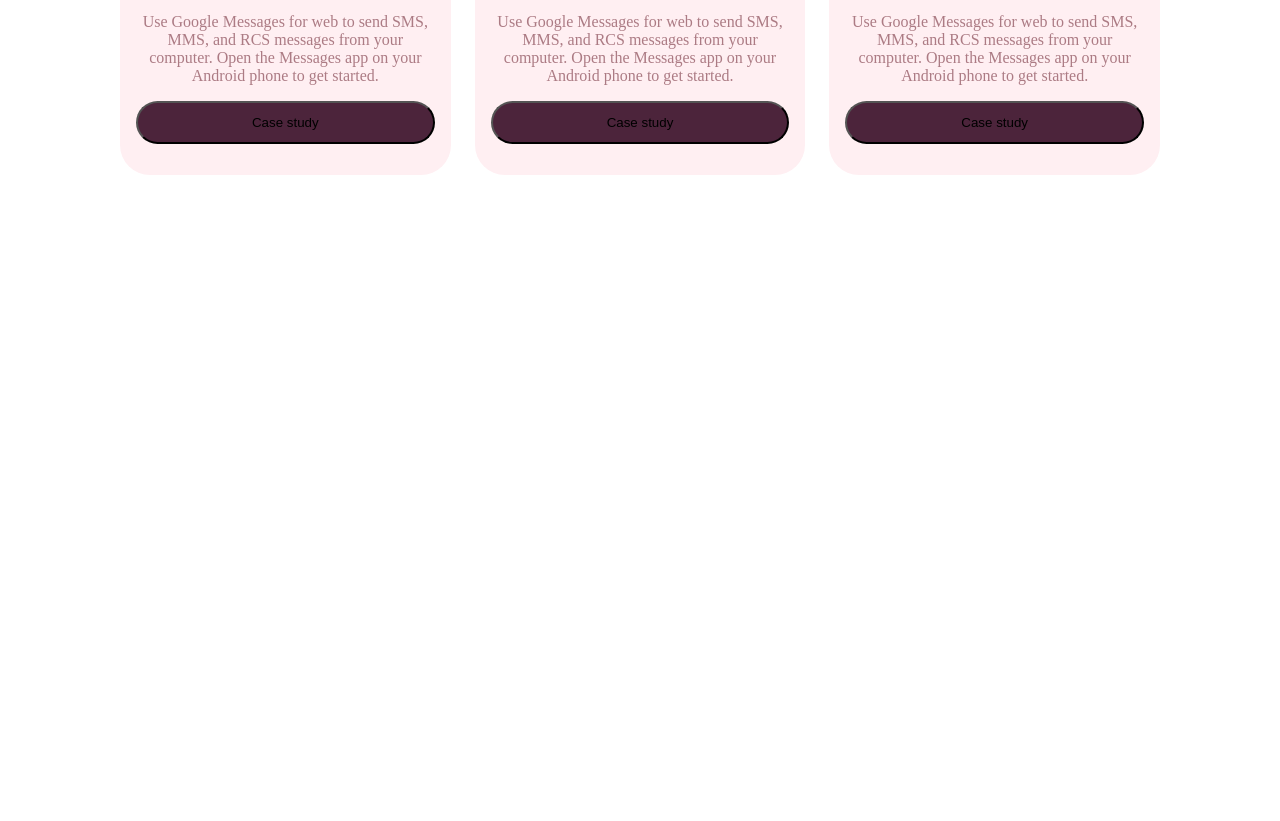
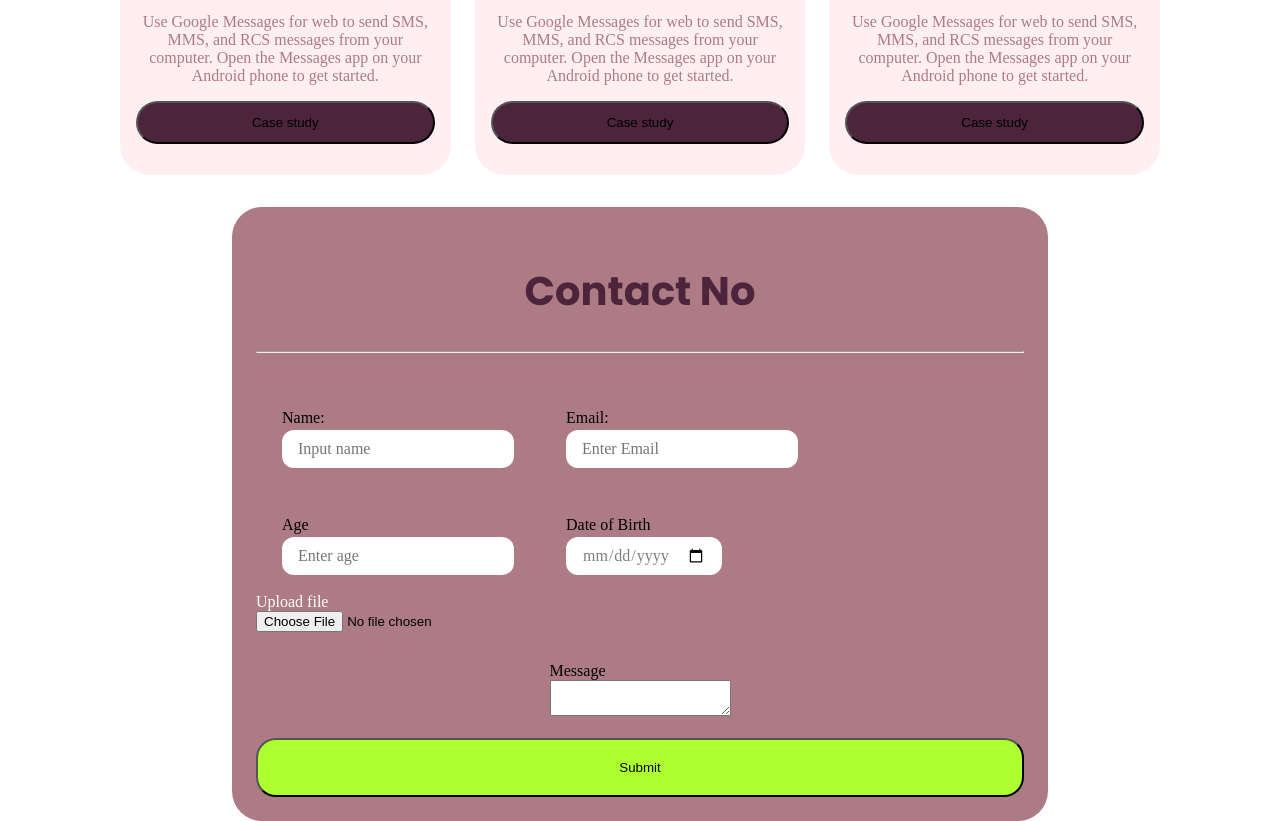
Before and after one commit to Andrewcloud456/Andrew-s-work, a plain HTML site: page index.html in a window 1280 px wide. Shown: the part 1084-1905 px from the top of the page. Before the commit the page ends 1299 px from the top, so only its background shows below. Drawn offline with Linux system fonts and the light colour scheme.

Commit message:
An update of the previous HTML

```diff
--- a/assests/styles/index.css
+++ b/assests/styles/index.css
@@ -144,3 +144,103 @@
     padding:16px;
     margin-top:12px;
 }
+#contactsection{
+    padding-left: var(--padding-horizontal);
+    padding-right: var(--padding-horizontal);
+    height: 60vh;
+}
+#contactsection>form>h3{
+    text-align: center;
+    font-size: 40px;
+    margin-top: 30px;
+    margin-bottom: 30px;
+    color: var(--primary-color);
+
+}
+#contactsection>form{
+    padding: 24px;
+    background-color: var(--secondary-color);
+    margin: auto;
+    width: 60vw;
+    border-radius: 30px;
+}
+#contactsection>form>div>div{
+    padding-left: 26px;
+    padding-right: 26px;
+    margin-top: 30px;
+    display: flex-col;
+
+}
+
+#contactsection>form>.userMessage{
+    display: flex;
+    justify-content: center;
+}
+
+#contactsection>form>.userMessage>textarea{
+    width: 600px;
+
+}
+
+#contactsection>form>.userNameEmail, .userAgeBirthday{
+    display: flex;
+
+}
+#contactsection>form>.userNameEmail>.userAgeBirthday>div> label{
+    font-weight: 500;
+    color: var(--primary-color);
+}
+
+
+#contactsection>form>div>label{
+    font-weight: 500;
+    margin-right: 20px;
+    color: white;
+    margin-top: 16px;
+    margin-bottom: 16px;
+    padding-top: 10px;
+    padding-bottom: 10px;
+
+}
+
+#contactsection>form>div>div>input{
+    all: unset;
+    border-radius: 12px;
+    background-color:white;
+    padding-top: 4px;
+    padding-bottom: 4px;
+    padding-left: 16px;
+    padding-right: 16px;
+    margin-top:3px ;
+    height:30px ;
+    font-size: 16px;
+    color: gray;
+}
+#contactsection>form>div>textarea{
+    all: unset;
+    border-radius: 12px;
+    background-color:white;
+    padding-top: 4px;
+    padding-bottom: 4px;
+    padding-left: 16px;
+    padding-right: 16px;
+    font-size: 16px;
+    color: gray;
+    width: 400px;
+}
+#button{
+    width: 100%;
+    background-color:greenyellow;
+    padding-top: 20px;
+    padding-bottom: 20px;
+    margin: 0;
+    border-radius: 20px;
+    transition: 2s;
+
+
+}
+#button:hover{
+     background-color:black;
+    cursor:pointer;
+    color: white;
+}
--- a/index.html
+++ b/index.html
@@ -103,6 +103,57 @@
         </div>
       </div>
     </section>
-  <form action=""></form>
-  </body>
+
+    <section id="contactsection">
+    <form action="">
+      <h3>Contact No</h3><hr><br>
+
+    <!--forms-->
+    <div class="userNameEmail">
+
+      <div>
+      <label for="userName">Name:</label><br>
+      <input type="text" name="User Name" placeholder="Input name"><br><br>
+      </div>
+
+      <div>
+      <label for="userEmail">Email:</label><br>
+      <input type="email" name="User Email" placeholder="Enter Email"><br><br>
+      </div>
+
+    </div>
+
+
+      <div class="userAgeBirthday">
+      <div>
+      <label for="userAge">Age</label><br>
+      <input type="number" placeholder="Enter age" name="Age"><br><br>
+      </div>
+
+      <div>
+      <label for="userDOB">Date of Birth</label><br>
+      <input type="date" placeholder="Enter you DOB" name="DOB"><br><br>
+      </div>
+
+    </div>
+
+    <div>
+    <label for="userfile">Upload file</label><br>
+    <input type="file" name="Userfile" placeholder="Enter file">
+    </div>
+
+      <div class="userMessage">
+    <div>
+      <label for="usermessage">Message</label><br>
+      <textarea name="Message" id="Contact No"></textarea><br><br>
+      </div>
+
+    </div>
+
+    <button id="button">Submit</button>
+
+  </form>
+  </section>
+
+</body>
 </html>
```
